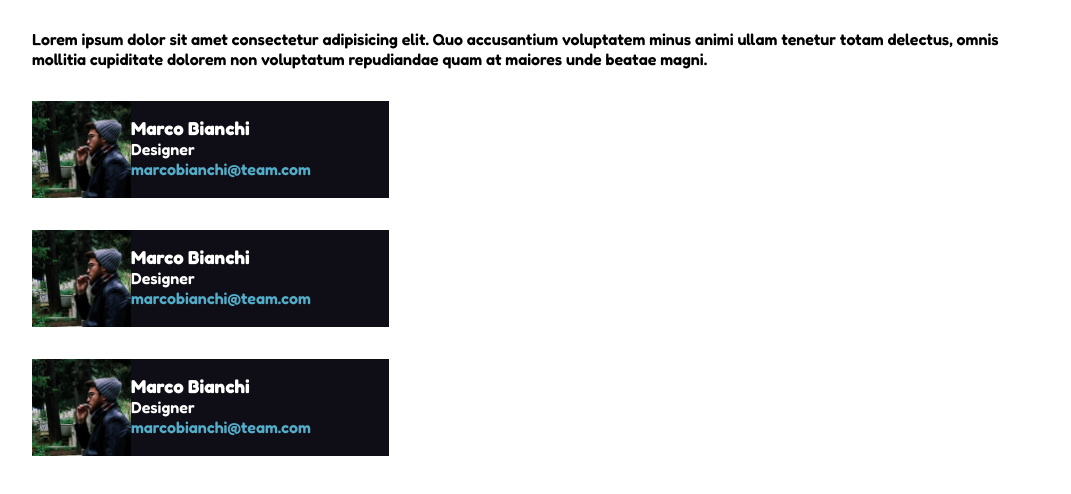
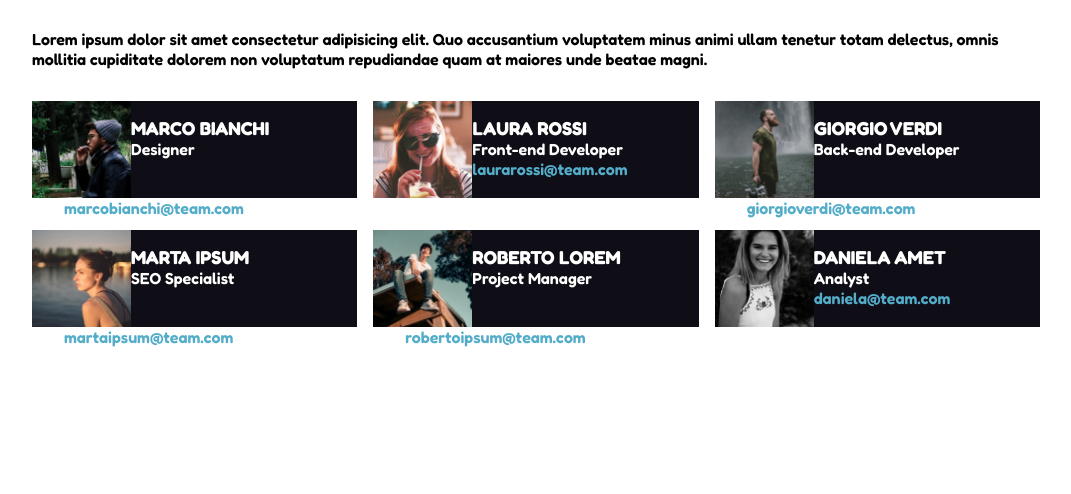
Before and after one commit to Valentina-De-Mite/html-css-float-cards, a plain HTML site: page index.html in a window 1280 px wide. Shown: the part 74-568 px from the top of the page, without its empty margins (96-1167 px from the left). Drawn offline with Linux system fonts and the light colour scheme.

Commit message:
added  card main

```diff
--- a/assets/style.css
+++ b/assets/style.css
@@ -20,6 +20,7 @@ body {
 
 }
 
+
 .clearfix::after {
     content: "";
     display: table;
@@ -33,19 +34,27 @@ body {
 }
 
 .square {
-    width: 357px;
+    width: calc(100% / 3 - 16px);
     height: 97px;
     background-color: var(--cl-square);
     margin-top: 2rem;
-
+    padding-right: 2rem;
+    float: left;
+    margin-right: 16px;
 
 }
 
+.center {
+    float: left;
+}
 
+.dx {
+    margin-right: 16px;
+}
 
 .description {
     clear: right;
-    padding: 1rem;
+    padding: 1rem 2REM;
 }
 
 
@@ -63,11 +72,3 @@ h3,
 .email {
     color: var(--cl-subtitle);
 }
-
-.dx {
-    clear: left;
-}
-
-.center {
-    float: left;
-}
--- a/index.html
+++ b/index.html
@@ -24,11 +24,11 @@
         </p>
         <div class="container">
 
-            <div class="square dx clearfix" >
+            <div class="square clearfix" >
                 <img class="clearfix" src="./assets/images/male1.png" alt="Marco_Bianchi">
                 <div class="description">
                     <h3 class="names">
-                        Marco Bianchi
+                        MARCO BIANCHI
                     </h3>
                     <p class="occupation">
                         Designer
@@ -39,38 +39,80 @@
                 </div>
             </div>
 
-            <div class="square dx clearfix" >
-                <img class="clearfix" src="./assets/images/male1.png" alt="Marco_Bianchi">
+            <div class="square clearfix" >
+                <img class="clearfix" src="./assets/images/female1.png" alt="Marco_Bianchi">
                 <div class="description">
                     <h3 class="names">
-                        Marco Bianchi
+                        LAURA ROSSI
                     </h3>
                     <p class="occupation">
-                        Designer
+                        Front-end Developer
                     </p>
                     <span class="email">
-                        marcobianchi@team.com
+                        laurarossi@team.com
                     </span>
                 </div>
             </div>
 
-            <div class="square center clearfix" >
-                <img class="clearfix" src="./assets/images/male1.png" alt="Marco_Bianchi">
+            <div class="square clearfix" >
+                <img class="clearfix" src="./assets/images/male2.png" alt="Marco_Bianchi">
                 <div class="description">
                     <h3 class="names">
-                        Marco Bianchi
+                        GIORGIO VERDI
                     </h3>
                     <p class="occupation">
-                        Designer
+                        Back-end Developer
                     </p>
                     <span class="email">
-                        marcobianchi@team.com
+                        giorgioverdi@team.com
                     </span>
                 </div>
             </div>
 
+            <div class="square clearfix" >
+                <img class="clearfix" src="./assets/images/female2.png" alt="Marco_Bianchi">
+                <div class="description">
+                    <h3 class="names">
+                        MARTA IPSUM
+                    </h3>
+                    <p class="occupation">
+                        SEO Specialist
+                    </p>
+                    <span class="email">
+                        martaipsum@team.com
+                    </span>
+                </div>
+            </div>
 
+            <div class="square clearfix" >
+                <img class="clearfix" src="./assets/images/male3.png" alt="Marco_Bianchi">
+                <div class="description">
+                    <h3 class="names">
+                        ROBERTO LOREM
+                    </h3>
+                    <p class="occupation">
+                        Project Manager
+                    </p>
+                    <span class="email">
+                        robertoipsum@team.com
+                    </span>
+                </div>
+            </div>
 
+            <div class="square clearfix" >
+                <img class="clearfix" src="./assets/images/female3.png" alt="Marco_Bianchi">
+                <div class="description">
+                    <h3 class="names">
+                        DANIELA AMET
+                    </h3>
+                    <p class="occupation">
+                        Analyst
+                    </p>
+                    <span class="email">
+                        daniela@team.com
+                    </span>
+                </div>
+            </div>
 
 
         </div>
```
